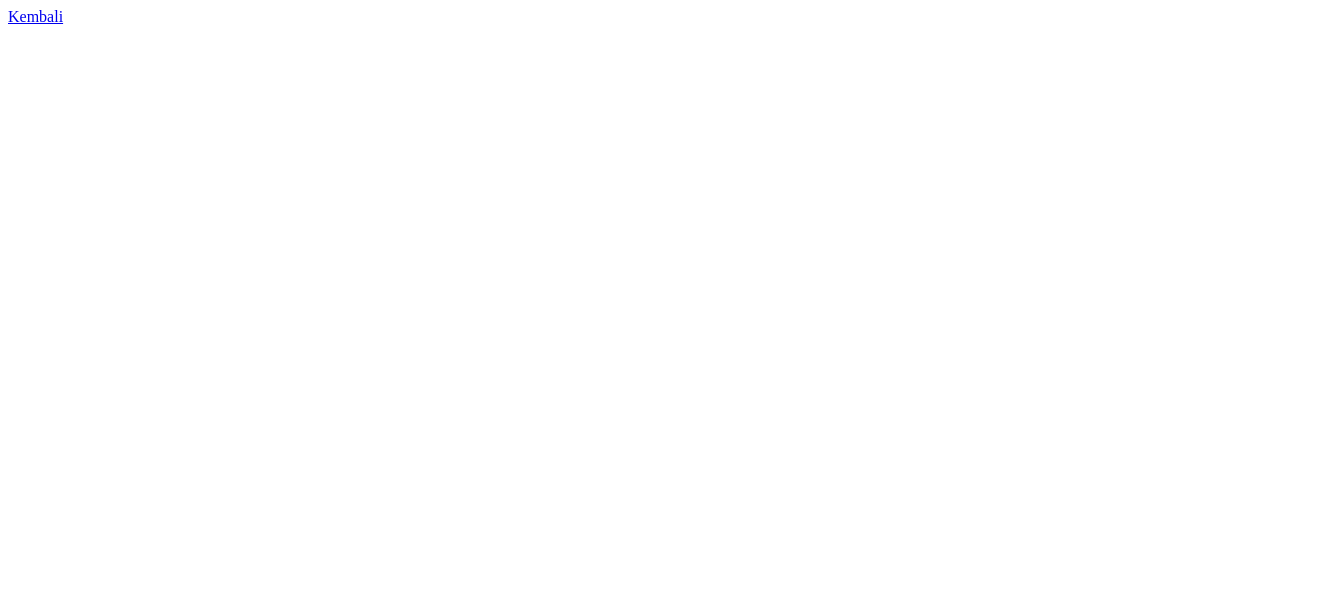
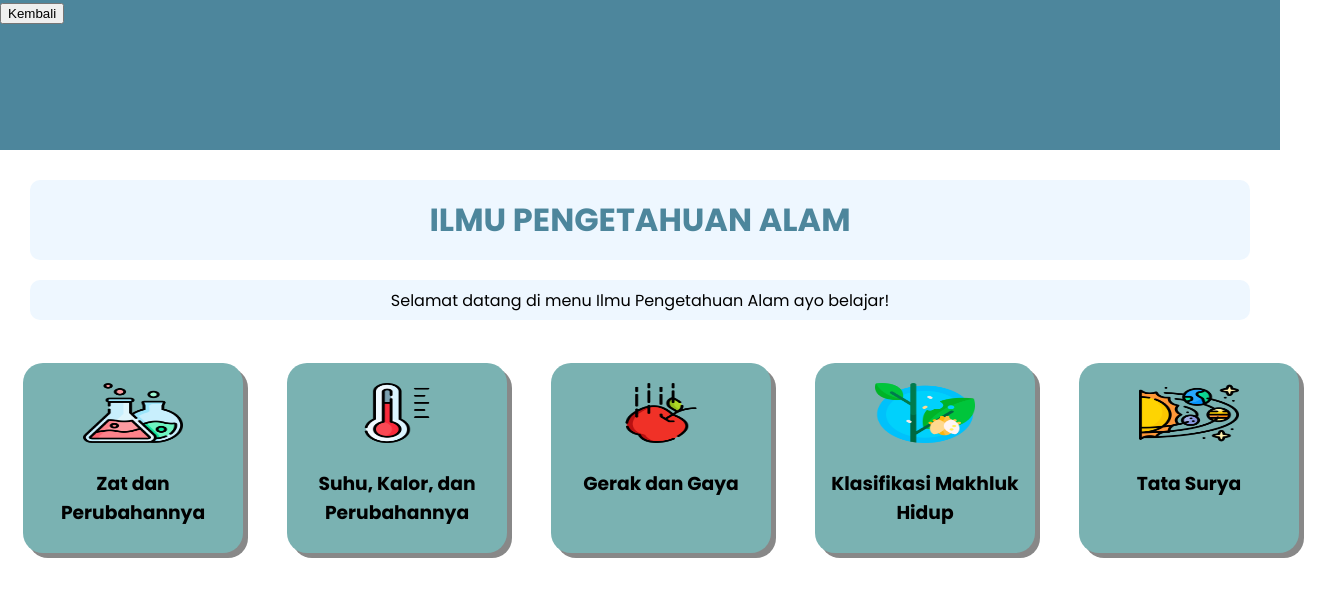
Before and after one commit to Nida04/project_front_end_web_developer, a plain HTML site: page Halaman Belajar/ipa.html in a window 1280 px wide. Shown: the whole page, 1322 px wide, since content can reach past the window. Drawn offline with Linux system fonts and the light colour scheme.

Commit message:
membuat tampilan awal, login form, DOM menampilkan waktu, menambah isi pada bagian ipa, dan footer
memenuhi project front end

```diff
--- a/Halaman Belajar/ipa.html
+++ b/Halaman Belajar/ipa.html
@@ -4,9 +4,82 @@
     <meta charset="UTF-8">
     <meta name="viewport" content="width=device-width, initial-scale=1.0">
     <title>IPA</title>
-    <a href="../index.html">Kembali</a>
+    <section style="background-color: #4D869C; height: 150px;">
+        <a href="../index.html"><button>Kembali</button></a>
+    </section>
 </head>
 <body>
-
+    <!-- hubungkan ke css -->
+    <link rel="stylesheet" href="../public/Css/halbelajar.css">
+    <div class="container">
+        <div class="row">
+            <div class="header" style="color: #4D869C;">
+                <h1>ILMU PENGETAHUAN ALAM</h1>
+            </div>
+        </div>
+        <div class="row">
+            <div class="navigation">
+                <p>Selamat datang di menu Ilmu Pengetahuan Alam ayo belajar!</p>
+            </div>
+        </div>
+    </div>
+    <!-- isi dari materi -->
+    <!-- yang memiliki isi baru zat dan perubahannya -->
+    <section id="content">
+        <table>
+            <tr>
+                <td>
+                    <div>
+                        <a href="../Halaman Isi/ipa2.html">
+                            <div class="card text-center">
+                                <img src="../public/asset/science.png" alt="icon" srcset="" style="width: 100px; height: 60px;">
+                                <h3 class="rm_margin">Zat dan Perubahannya</h3>
+                            </div>
+                        </a>
+                    </div>
+                </td>
+                <td>
+                    <div>
+                        <a href="#">
+                            <div class="card text-center">
+                                <img src="../public/asset/thermometer.png" alt="icon" srcset="" style="width: 100px; height: 60px;">
+                                <h3 class="rm_margin">Suhu, Kalor, dan Perubahannya</h3>
+                            </div>
+                        </a>
+                    </div>
+                </td>
+                <td>
+                    <div>
+                        <a href="#">
+                            <div class="card text-center">
+                                <img src="../public/asset/gravity.png" alt="icon" srcset="" style="width: 100px; height: 60px;">
+                                <h3 class="rm_margin">Gerak dan Gaya</h3>
+                            </div>
+                        </a>
+                    </div>
+                </td>
+                <td>
+                    <div>
+                        <a href="#">
+                            <div class="card text-center">
+                                <img src="../public/asset/pest.png" alt="icon" srcset="" style="width: 100px; height: 60px;">
+                                <h3 class="rm_margin">Klasifikasi Makhluk Hidup</h3>
+                            </div>
+                        </a>
+                    </div>
+                </td>
+                <td>
+                    <div>
+                        <a href="#">
+                            <div class="card text-center">
+                                <img src="../public/asset/solar-system.png" alt="icon" srcset="" style="width: 100px; height: 60px;">
+                                <h3 class="rm_margin">Tata Surya</h3>
+                            </div>
+                        </a>
+                    </div>
+                </td>
+            </tr>
+        </table>
+    </section>
 </body>
 </html>
--- /dev/null
+++ b/public/Css/halbelajar.css
@@ -0,0 +1,77 @@
+@import url('https://fonts.googleapis.com/css2?family=Poppins:ital,wght@0,100;0,200;0,300;0,400;0,500;0,600;0,700;0,800;0,900;1,100;1,200;1,300;1,400;1,500;1,600;1,700;1,800;1,900&display=swap');
+
+body{
+    margin: 0;
+    padding: 0;
+    min-height: 100px;
+    font-family: "Poppins", sans-serif;
+}
+
+a{
+    text-decoration: none;
+    color: black;
+}
+
+.container{
+    margin: 20px;
+}
+
+.row{
+    width: 100%;
+    display: flex;
+    justify-content: center;
+    flex-wrap: wrap;
+}
+
+.header{
+    display: flex;
+    justify-content: center;
+    align-items: center;
+    background: #EEF7FF;
+    position: relative;
+    flex: 1;
+    margin: 10px;
+    width: 1000px;
+    margin: 10px;
+    height: 80px;
+    border-radius: 10px;
+    box-shadow: 0 0 Spx rgba(0, 0, 0, .3);
+}
+
+.navigation{
+    display: flex;
+    justify-content: center;
+    align-items: center;
+    background: #EEF7FF;
+    position: relative;
+    flex: 1;
+    margin: 10px;
+    width: 1000px;
+    margin: 10px;
+    height: 40px;
+    border-radius: 10px;
+    box-shadow: 0 0 Spx rgba(0, 0, 0, .3);
+}
+
+.card{
+    margin: 10px 20px 10px 20px;
+    padding: 20px 10px 20px 10px;
+    border-radius:20px;
+    width: 200px;
+    height: 150px;
+    box-shadow: 5px 5px #888888;
+    background-color: #7AB2B2;
+}
+
+.card:hover{
+    background-color: #888888;
+}
+
+.text-center{
+    text-align: center;
+}
+
+.left-right{
+    padding-left: 20px;
+    padding-right: 20px;
+}
```
Also changed, not shown: Halaman Isi/ipa2.html (added, +21 -0 lines), Halaman Isi/masuk.html (added, +47 -0 lines), index.html (+42 -5 lines), public/Css/app.css (+7 -5 lines), public/asset/freelancer_4844598.png (added), public/asset/gravity.png (added), public/asset/online-lesson.png (added), public/asset/pest.png (added), public/asset/science.png (added), public/asset/solar-system.png (added), public/asset/thermometer.png (added).
